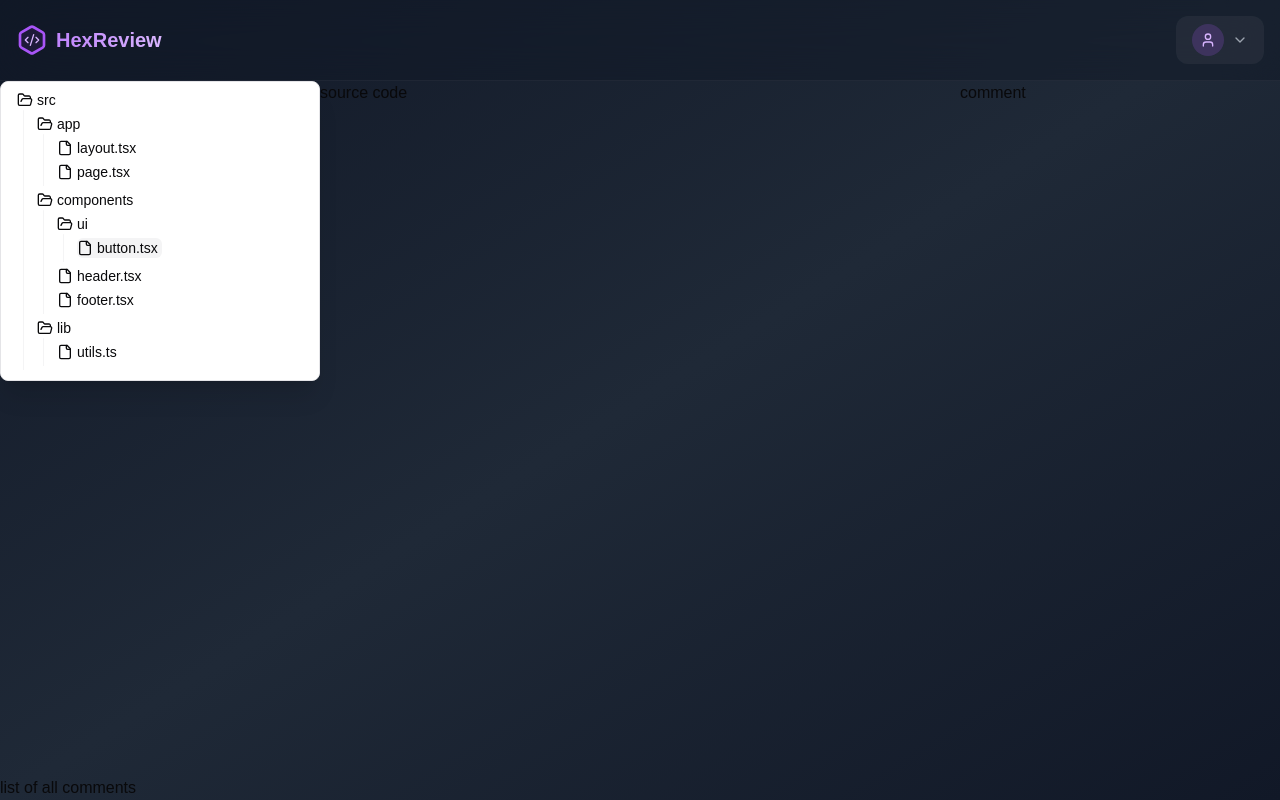
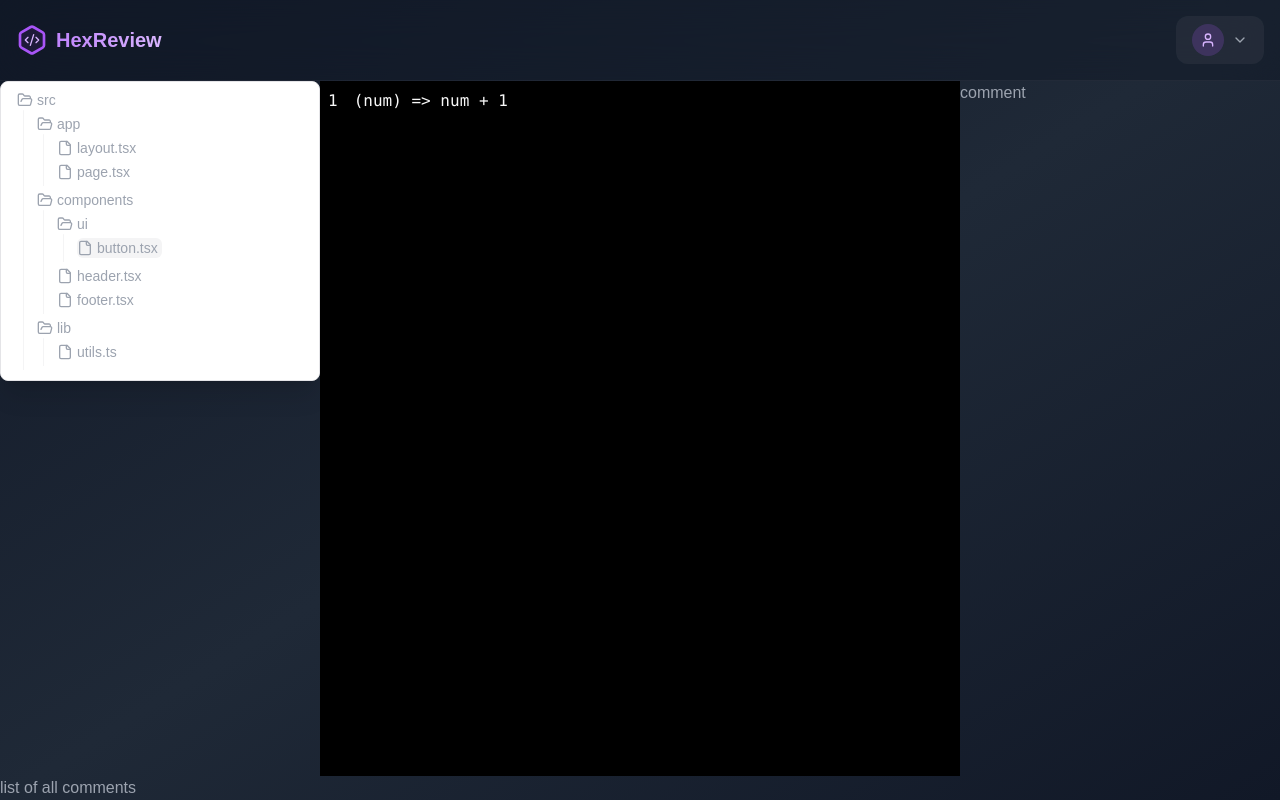
Before and after one commit to seasonedfish/hexreview, a Next.js app: page /projects/1 in a window 1280 px wide. Built offline with nearby package versions, Linux system fonts and the light colour scheme.

Commit message:
Add code syntax highlighter

```diff
--- a/app/layout.tsx
+++ b/app/layout.tsx
@@ -26,7 +26,7 @@ export default function RootLayout({
   return (
     <html lang="en">
       <body
-        className={`${geistSans.variable} ${geistMono.variable} antialiased h-full`}
+        className={`${geistSans.variable} ${geistMono.variable} antialiased h-full text-gray-400`}
       >
         {children}
       </body>
--- a/app/projects/[id]/page.tsx
+++ b/app/projects/[id]/page.tsx
@@ -2,8 +2,12 @@
 
 import Header from "@/components/header";
 import { File, Folder, Tree } from "@/components/ui/file-tree";
+import { Prism as SyntaxHighlighter } from 'react-syntax-highlighter';
+import { irBlack } from "react-syntax-highlighter/dist/esm/styles/hljs";
 
 export default function FileTreeDemo() {
+  const codeString = '(num) => num + 1';
+
   return (
     <div className="flex flex-col justify-items-stretch min-h-screen bg-gradient-to-br from-gray-900 via-gray-800 to-gray-900">
       <Header></Header>
@@ -58,7 +62,9 @@ export default function FileTreeDemo() {
           </Tree>
         </div>
         <div className="basis-1/2">
-            source code
+          <SyntaxHighlighter className="w-full h-full !m-0" language="javascript" style={irBlack} showLineNumbers={true}>
+            {codeString}
+          </SyntaxHighlighter>
         </div>
         <div className="basis-1/4">
             comment
--- a/package.json
+++ b/package.json
@@ -26,6 +26,7 @@
     "react": "^18.3.1",
     "react-dom": "^18",
     "react-dropzone": "^14.2.10",
+    "react-syntax-highlighter": "^15.6.1",
     "tailwind-merge": "^2.5.4",
     "tailwindcss-animate": "^1.0.7"
   },
@@ -35,6 +36,7 @@
     "@types/node": "^20.16.13",
     "@types/react": "^18.3.11",
     "@types/react-dom": "^18",
+    "@types/react-syntax-highlighter": "^15.5.13",
     "eslint": "^8",
     "eslint-config-next": "14.2.15",
     "postcss": "^8",
```
Also changed, not shown: 1 other file (tests, documents, lock files or other folders).
